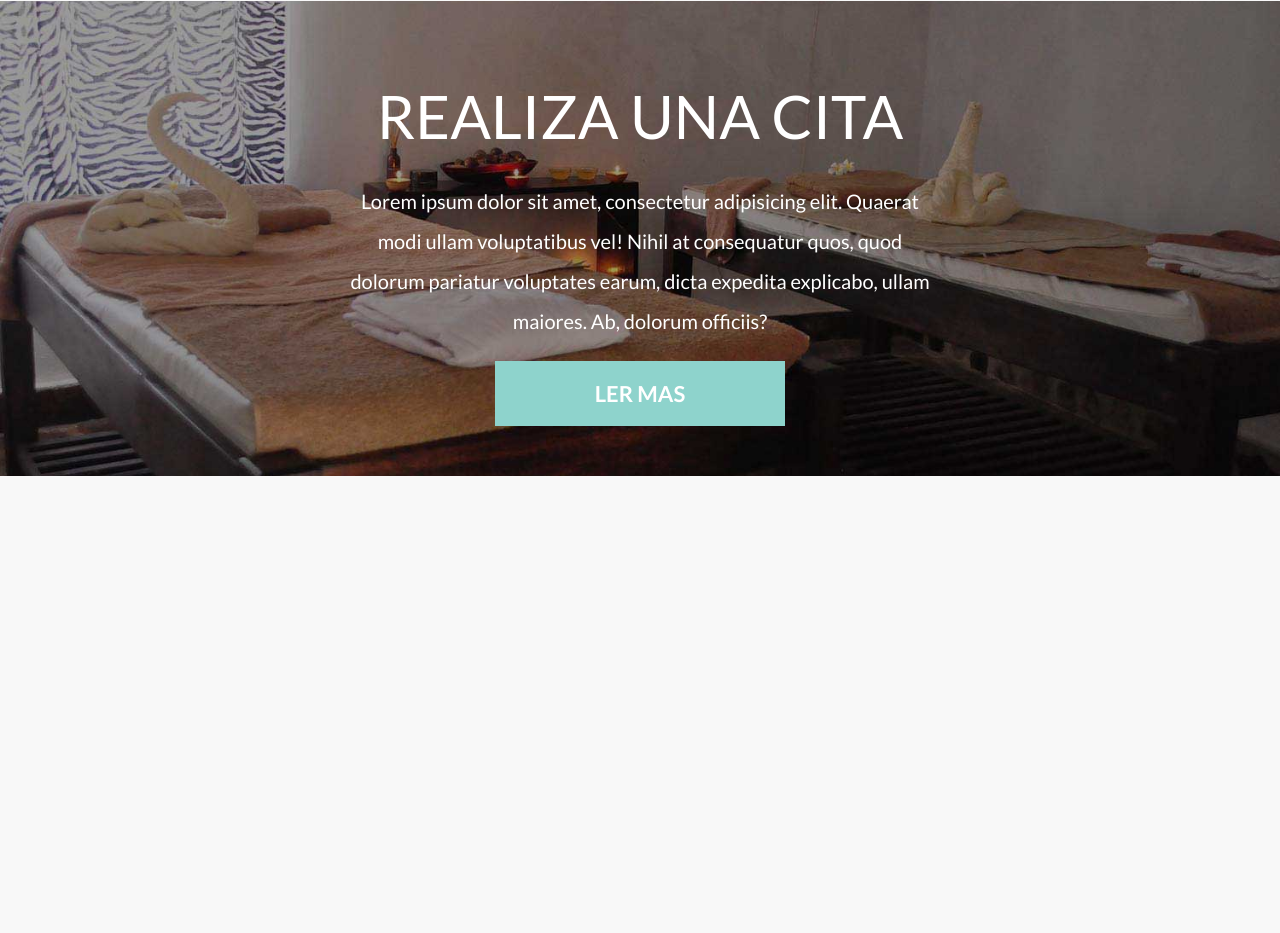
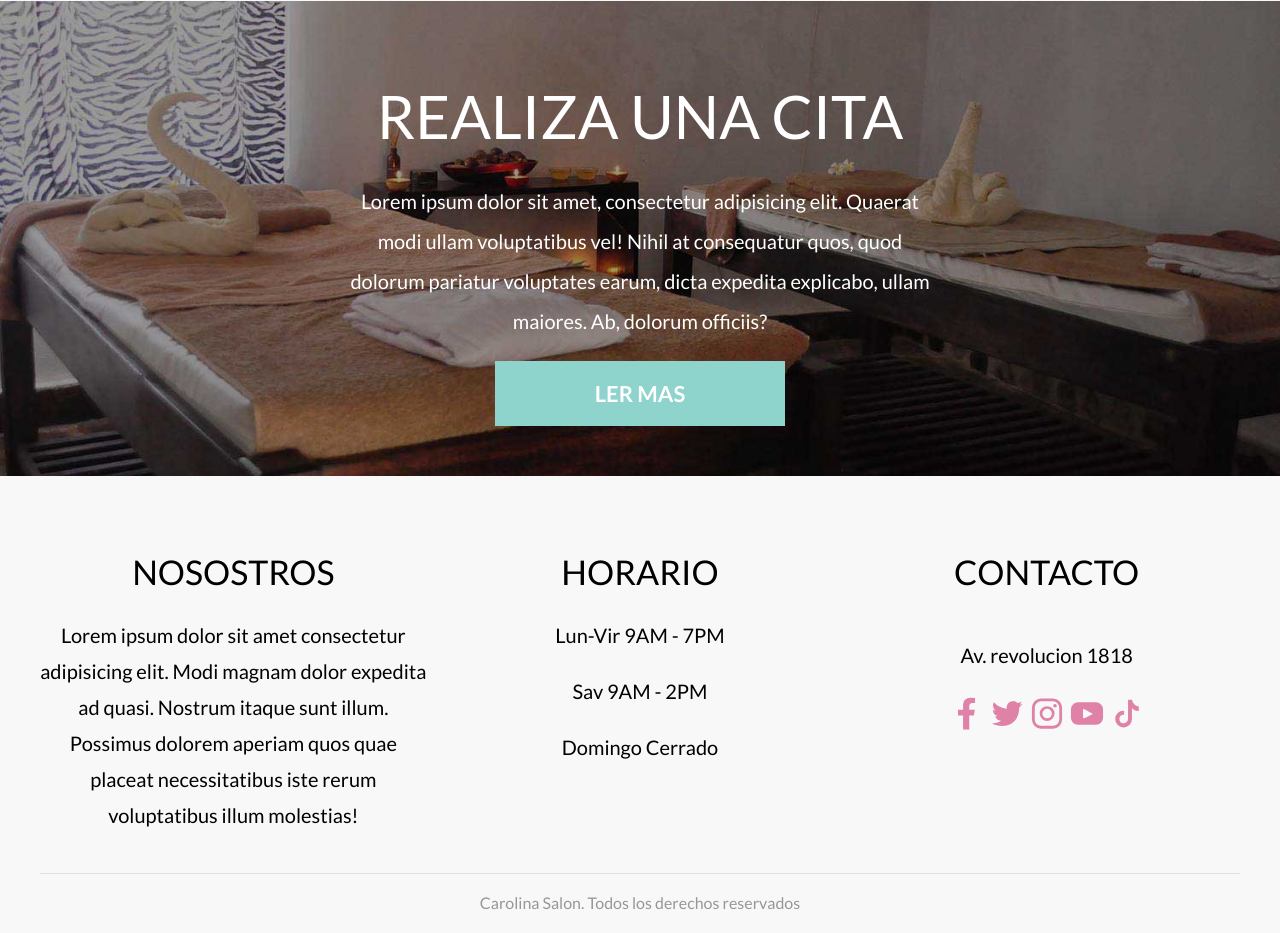
Before and after one commit to GerardoDev25/carolinaspa-webpage-with-scss--bem-and-swiper, a website: page index.html in a window 1280 px wide. Shown: the part 3401-4334 px from the top of the page. Before the commit the page ends 3877 px from the top, so only its background shows below. Drawn offline with nearby package versions, Linux system fonts and the light colour scheme; files that its build step writes are made by us from their sources; files whose address does not match are found by name; a web font is replaced by a local one.

Commit message:
CSS al Footer

```diff
--- a/index.html
+++ b/index.html
@@ -148,7 +148,7 @@
               <tr class="tabla__tr">
                 <td class="tabla__td">Savado</td>
                 <td class="tabla__td">09:00</td>
-                <td class="tabla__td">19:00</td>
+                <td class="tabla__td">14:00</td>
               </tr>
               <tr class="tabla__tr">
                 <td class="tabla__td">Domingo</td>
@@ -238,5 +238,48 @@
       </p>
       <a href="#" class="cita__enlace">Ler mas</a>
     </section>
+    <footer class="footer">
+      <div class="footer__grid contenedor">
+        <div class="footer__widget">
+          <h3 class="footer__heading">Nosostros</h3>
+          <p class="footer__texto">
+            Lorem ipsum dolor sit amet consectetur adipisicing elit. Modi magnam
+            dolor expedita ad quasi. Nostrum itaque sunt illum. Possimus dolorem
+            aperiam quos quae placeat necessitatibus iste rerum voluptatibus
+            illum molestias!
+          </p>
+        </div>
+        <div class="footer__widget">
+          <h3 class="footer__heading">Horario</h3>
+          <p class="footer__texto">Lun-Vir 9AM - 7PM</p>
+          <p class="footer__texto">Sav 9AM - 2PM</p>
+          <p class="footer__texto">Domingo Cerrado</p>
+        </div>
+        <div class="footer__widget">
+          <h3 class="footer__heading">Contacto</h3>
+          <p class="footer__texto">Av. revolucion 1818</p>
+          <nav class="sociales">
+            <a class="sociales__enlace" href="https://facebook.com">
+              <span class="sociales__accesible"> Facebook </span></a
+            >
+            <a class="sociales__enlace" href="https://twitter.com">
+              <span class="sociales__accesible"> twitter </span></a
+            >
+            <a class="sociales__enlace" href="https://instagram.com">
+              <span class="sociales__accesible">Instagram</span>
+            </a>
+            <a class="sociales__enlace" href="https://youtube.com">
+              <span class="sociales__accesible">Youtube</span>
+            </a>
+            <a class="sociales__enlace" href="https://tiktok.com">
+              <span class="sociales__accesible">Tiktok</span>
+            </a>
+          </nav>
+        </div>
+      </div>
+      <p class="footer__copyright">
+        Carolina Salon. Todos los derechos reservados
+      </p>
+    </footer>
   </body>
 </html>
--- a/src/scss/app.scss
+++ b/src/scss/app.scss
@@ -2,3 +2,4 @@
 @use 'ui/header';
 @use 'ui/social';
 @use 'ui/contenido';
+@use 'ui/footer';
--- /dev/null
+++ b/src/scss/ui/footer/footer.scss
@@ -0,0 +1,36 @@
+@use 'base/mixins' as m;
+@use 'base/variables' as v;
+
+.footer {
+  padding-top: 5rem;
+  &__grid {
+    @include m.tablet {
+      @include m.grid(3, 2rem);
+    }
+  }
+  &__widget {
+    text-align: center;
+    &:last-of-type {
+      display: flex;
+      flex-direction: column;
+      align-items: center;
+    }
+  }
+
+  &__heading {
+    @include m.heading;
+    font-size: 3.4rem;
+  }
+  &__texto {
+    line-height: 1.8;
+  }
+  &__copyright {
+    text-align: center;
+    max-width: 120rem;
+    margin: 2rem auto 0 auto;
+    border-top: 1px solid darken($color: v.$grisClaro, $amount: 10%);
+    font-size: 1.6rem;
+    padding: 2rem;
+    color: v.$gris;
+  }
+}
--- /dev/null
+++ b/src/scss/ui/footer/index.scss
@@ -0,0 +1 @@
+@forward 'footer.scss';
```
